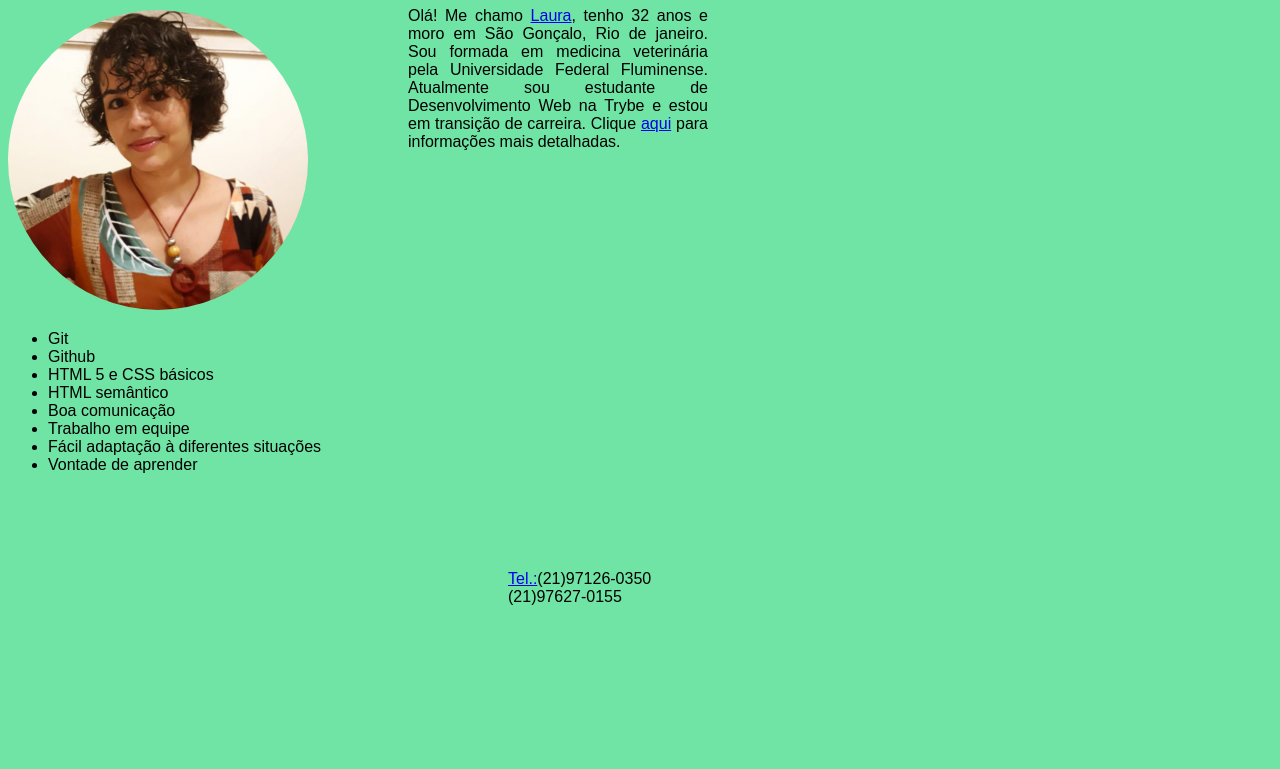
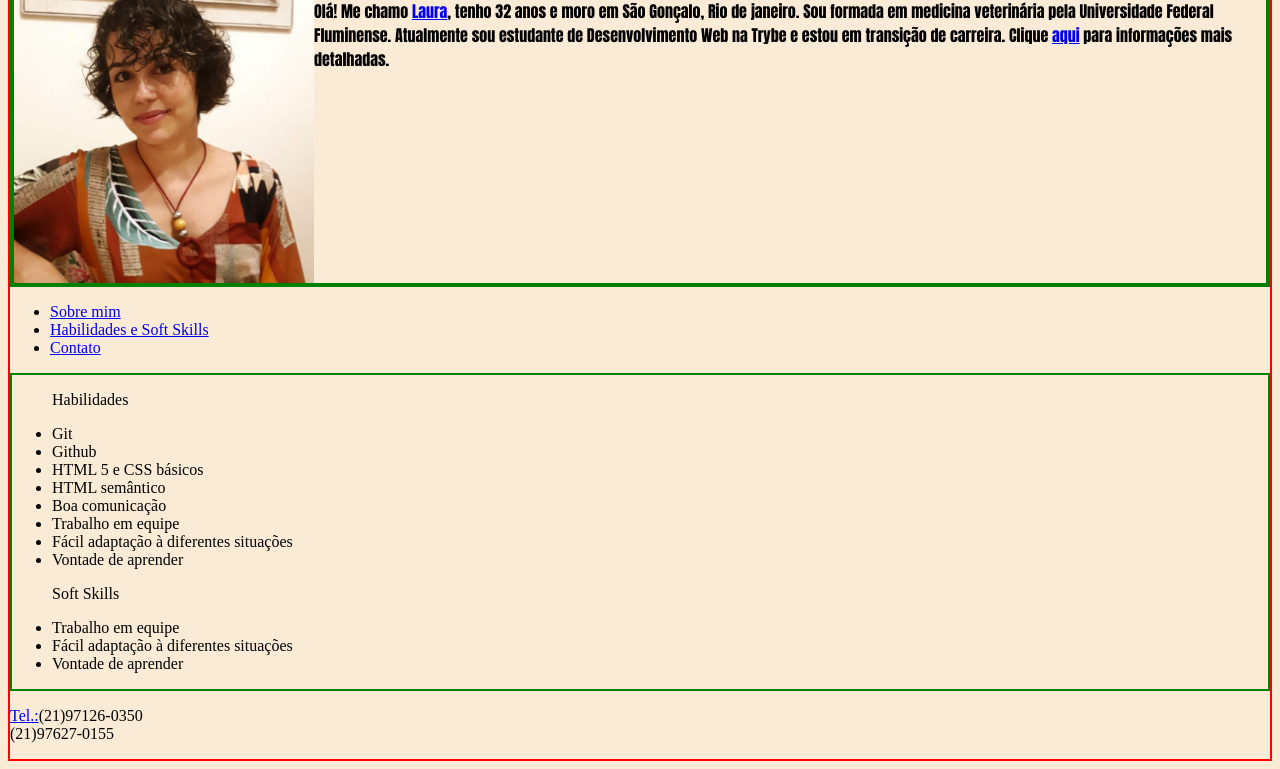
Before and after one commit to Laura2606/Laura2606.github.io, a plain HTML site: page index.html in a window 1280 px wide. Shown: the part 99-868 px from the top of the page. Before the commit the page ends 800 px from the top, so only its background shows below. Drawn offline with Linux system fonts and the light colour scheme.

Commit message:
melhorando estilização portfólio

```diff
--- a/index.css
+++ b/index.css
@@ -1,10 +1,11 @@
-body {
+/* body {
     background-color: antiquewhite;
     width: 100%;
     font-family: Arial, Helvetica, sans-serif;
-    background-color: rgb(111,228,164);
+
     background-repeat: no-repeat;
     background-size:cover;
+
 
 }
 
@@ -85,3 +86,43 @@ img {
     margin-left: 100px;
     text-align: justify;
 }
+
+.listContainer{
+    display:flex;
+
+}
+
+
+#softSkills{
+    margin-left: 50px;
+}
+#softSkills p,#habilidades p{
+    margin-bottom: 5px;
+    font-weight: bold;
+} */
+div {
+    border: 2px solid green;
+}
+section {
+    border: 2px solid red;
+}
+
+body {
+    background-color: antiquewhite;
+}
+
+.meuNome {
+    font-family: 'Franklin Gothic Medium', 'Arial Narrow', Arial, sans-serif
+}
+
+#descricao {
+    font-family: Impact, Haettenschweiler, 'Arial Narrow Bold', sans-serif;
+}
+#fotoPerfil {
+float: left;
+height: 300px; /*foto do mesmo tamanho que a div .image-container, que contém a foto e a descrição*/
+}
+
+.image-container{
+    height: 300px;
+}
--- a/index.html
+++ b/index.html
@@ -11,29 +11,35 @@
 
 <body>
     <section class="conteudo">
-        <h1>Laura Vieira Pires</h1>
+        <div class="img-e-conteudo">
+            <h1 class="meuNome">Laura Vieira Pires</h1>
 
-        <div class="img-e-conteudo">
 
-        <id imagem="fotoperfil">
+            <div class="image-container">
+
                     <img src="./1681772077303.jpeg" width="300px"
-                alt="Mulher jovem de cabelo castanho, curto e blusa estampada sorrindo.">
-        </id>
-        <p id="text">
-            Olá! Me chamo <a href="#fotoperfil">Laura</a>, tenho 32 anos e moro em São Gonçalo, Rio de janeiro.
-            Sou formada em medicina veterinária pela Universidade Federal Fluminense. Atualmente sou estudante de
-            Desenvolvimento Web na Trybe e estou em transição de carreira. Clique <a href="https://www.linkedin.com/in/laura-v-2887161a6" target="_blank">aqui</a> para informações mais detalhadas.
+                        alt="Mulher jovem de cabelo castanho, curto e blusa estampada sorrindo." id="fotoPerfil">
+
+                <p id="descricao">
+                    Olá! Me chamo <a href="#fotoPerfil">Laura</a>, tenho 32 anos e moro em São Gonçalo, Rio de janeiro.
+                    Sou formada em medicina veterinária pela Universidade Federal Fluminense. Atualmente sou estudante
+                    de
+                    Desenvolvimento Web na Trybe e estou em transição de carreira. Clique <a
+                        href="https://www.linkedin.com/in/laura-v-2887161a6" target="_blank">aqui</a> para informações
+                    mais detalhadas.
                 </p>
-
+            </div>
 </div>
 <nav>
     <ul>
-    <li><a href="#text">Sobre mim</a></li>
-    <li><a href="#habilidades">Habilidades</a></li>
+        <li><a href="#descricao">Sobre mim</a></li>
+        <li><a href="#listContainer">Habilidades e Soft Skills</a></li>
         <li><a href="#contato">Contato</a></li>
     </ul>
 </nav>
+<div class="listContainer">
     <ul id="habilidades">
+        <p>Habilidades</p>
         <li>Git</li>
         <li>Github</li>
         <li>HTML 5 e CSS básicos</li>
@@ -44,6 +50,14 @@
         <li>Vontade de aprender</li>
     </ul>
 
+    <ul id="softSkills">
+        <p>Soft Skills</p>
+        <li class="softSkill1">Trabalho em equipe</li>
+        <li class="softSkill2">Fácil adaptação à diferentes situações </li>
+        <li class="softSkill3">Vontade de aprender</li>
+    </ul>
+</div>
+
 <p id="contato">
     <a href="#contato">Tel.:</a>(21)97126-0350<br>(21)97627-0155
 </p>
```
Lines whose indentation alone changed are shown as unchanged.
